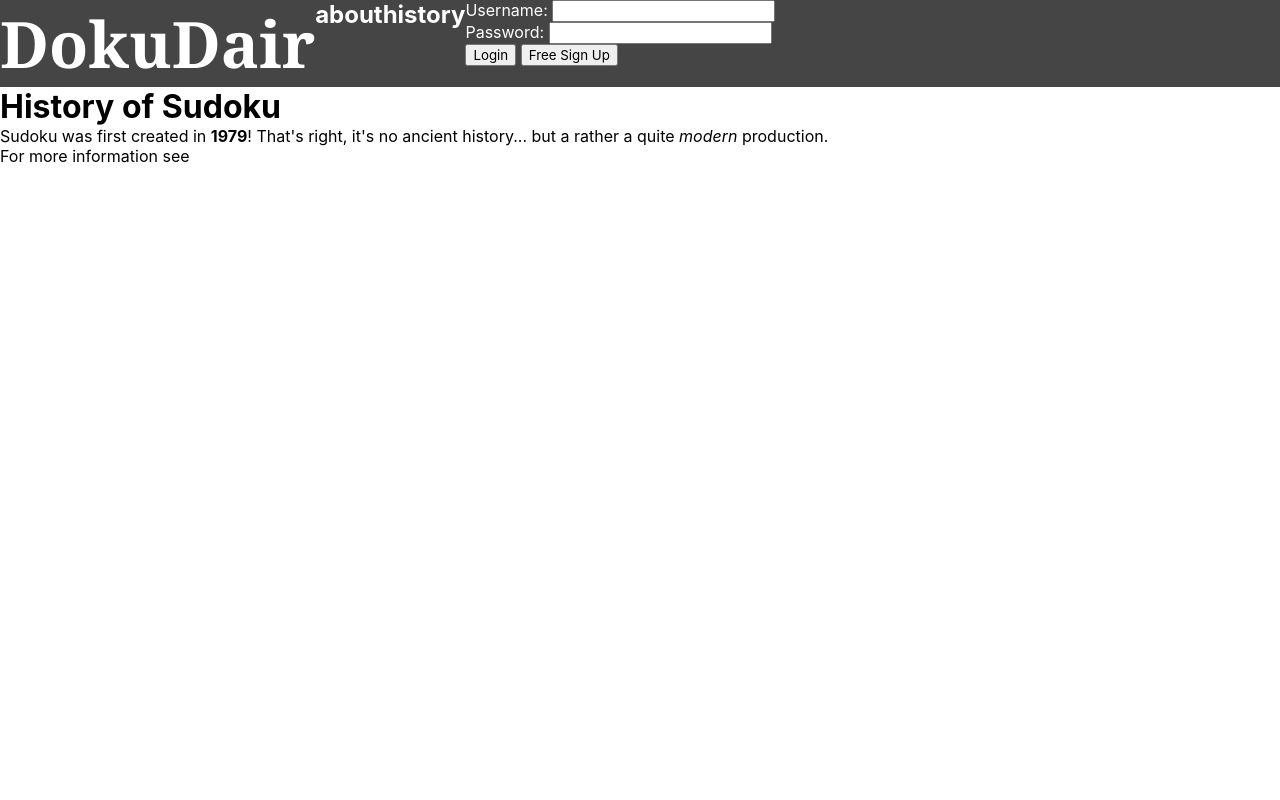
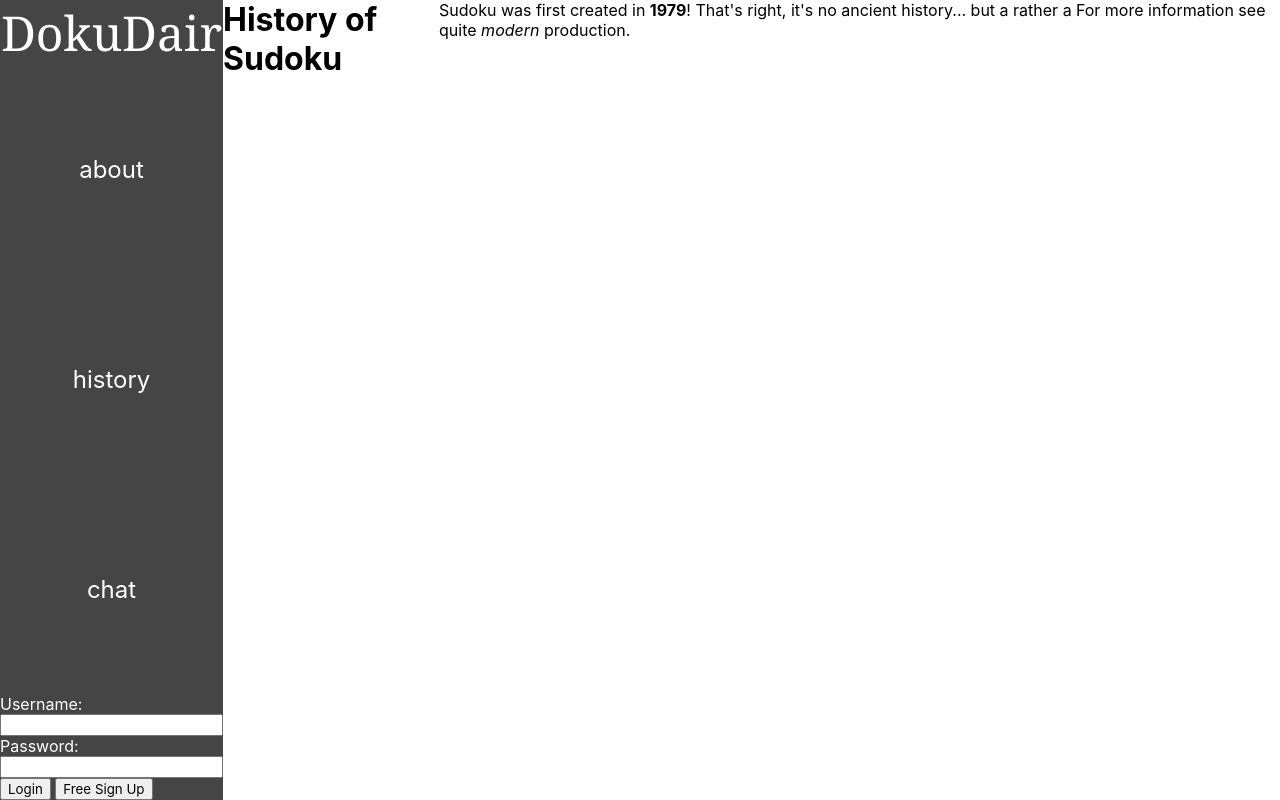
Before and after one commit to timviolino/dokuDair, a plain HTML site: page pages/history.html in a window 1280 px wide. Drawn offline with Linux system fonts and the light colour scheme.

Commit message:
Move nav bar to left side with vertical layout

```diff
--- a/pages/history.html
+++ b/pages/history.html
@@ -7,24 +7,17 @@
   </head>
 
   <body>
-    <div id="navigation">
-      <div id="logo-container">
-          <a href="../index.html">
-              <h1 id="logo" >DokuDair</h1>
-          </a>
-      </div>
-      <div class="menu-item-container">
-          <h2><a href="about.html">about</a></h2>
-      </div>
-      <div class="menu-item-container">
-          <h2><a href="history.html">history</a></h2>
-      </div>
-      <div id="credentials">
-          <p>Username: <input class="login"></p>
-          <p>Password: <input class="login"></p>
-          <button>Login</button>
-          <button>Free Sign Up</button>
-      </div>
+    <div id="nav-bar">
+        <a id="logo" href="../index.html">DokuDair</a>
+        <a class="menu-item" href="../pages/about.html">about</a>
+        <a class="menu-item" href="../pages/history.html">history</a>
+        <a class="menu-item" href="../pages/chat.html">chat</a>
+        <div id="credentials">
+            <p>Username: <input class="credential-input"></p>
+            <p>Password: <input class="credential-input"></p>
+            <button>Login</button>
+            <button>Free Sign Up</button>
+        </div>
     </div>
     <h1>History of Sudoku</h1>
     <p>
--- a/style.css
+++ b/style.css
@@ -12,38 +12,48 @@ a {
     text-decoration-line: none;
 }
 
-#logo{
-    font-size: 64px;
-    font-family:'Georgia';
-    color: rgb(255, 255, 255);
+body {
+    display: flex;
 }
 
-#board {
-    text-align: center;
-    margin: 10px;
+#nav-bar {
+    background-color: var(--gray);
+    color: white;
+    display: flex;
+    flex-direction: column;
+    height: 100vh;
+    width: 14.5rem;
 }
 
-#board img{
-    height: auto;
-    width: 550px;
-}
-
-.credential-bar {
-    max-width: 100px;
-}
-
-#navigation {
-    display: flex;
-    grid-template-rows: 1fr;
-    grid-template-columns: repeat(5, auto);
-    background-color: var(--gray);
-    color:rgb(255, 255, 255);
+#logo {
+    color: white;
+    font-size: 48px;
+    font-family:'Georgia';
+    text-align:center;
 }
 
 .menu-item {
     font-size: 24px;
     text-align: center;
     margin: auto auto;
+}
+
+.credentials
+
+.credential-input {
+    max-width: 100px;
+}
+
+#board {
+    display: inline;
+    margin: 10px;
+    text-align: center;
+}
+
+#board img{
+    display: inline;
+    height: auto;
+    width: 550px;
 }
 
 .square {
```
Also changed, not shown: index.html (+3 -3 lines), pages/about.html (+7 -14 lines), pages/chat.html (+13 -0 lines).
